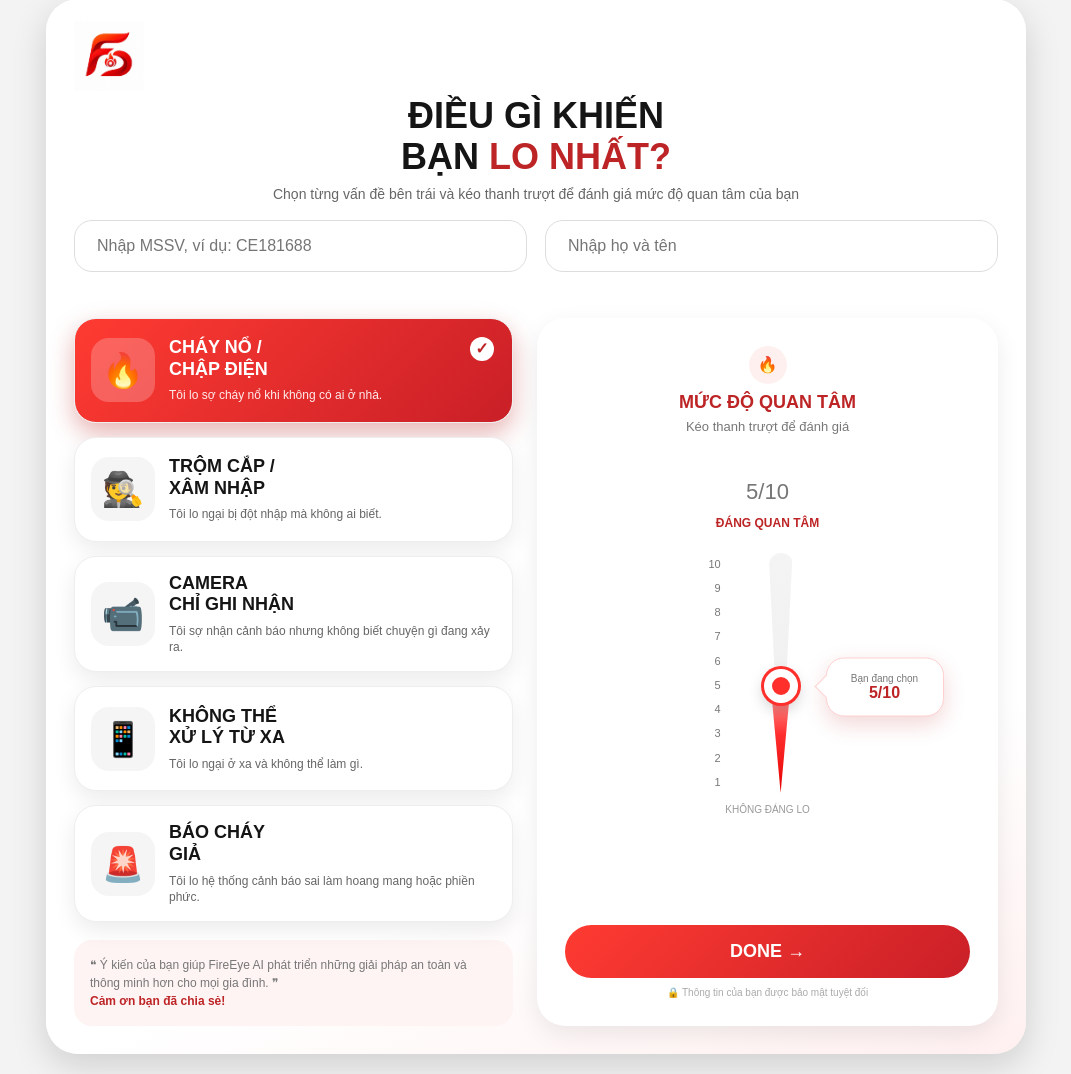
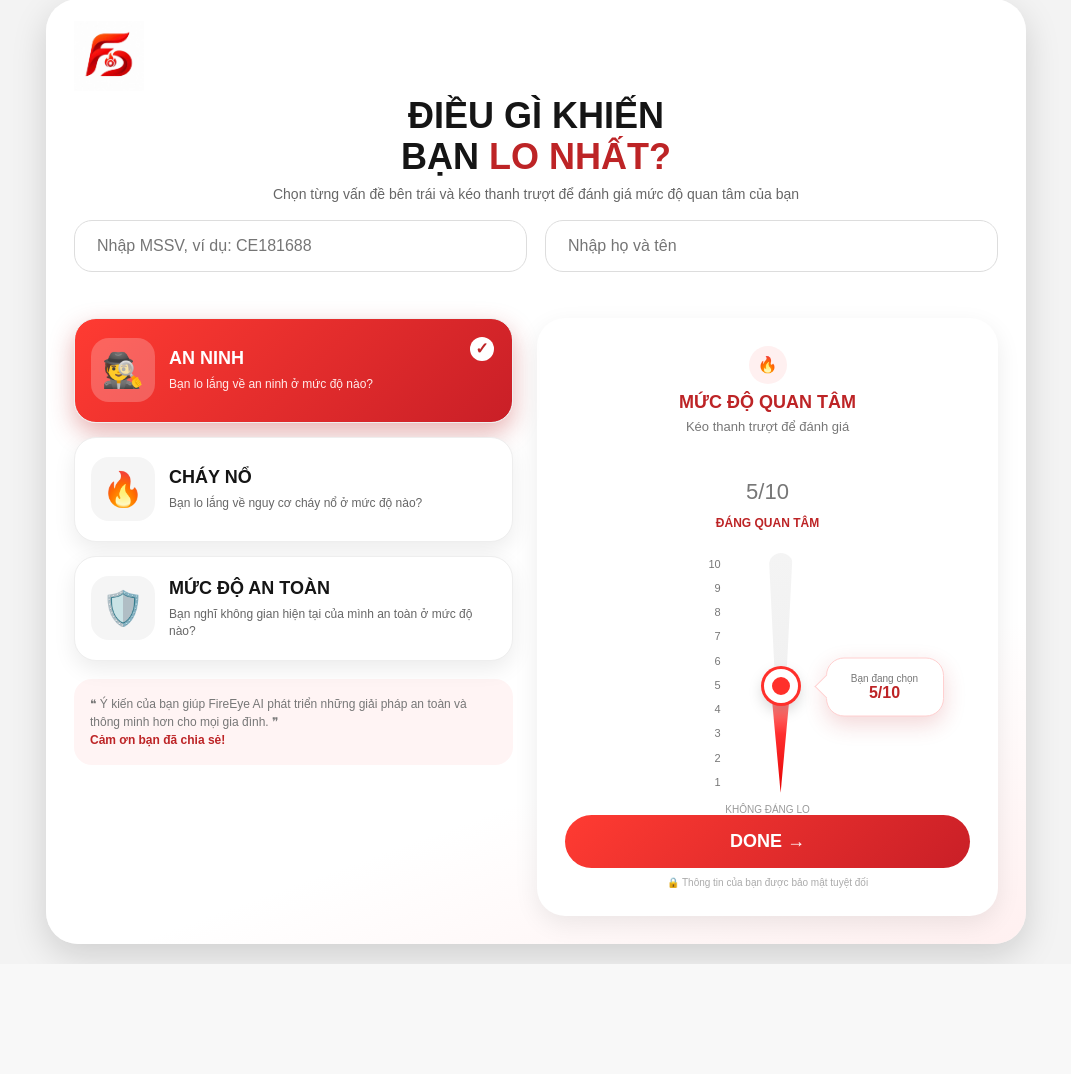
Before and after one commit to Khanhlqce/booth2-survey, a FastAPI app: page / in a window 1280 px wide. Shown: the part 21-1095 px from the top of the page, without its empty margins (104-1175 px from the left). After the commit the page ends 985 px from the top, so only its background shows below. Run offline with FastAPI, Linux system fonts and the light colour scheme; data that the repository does not hold is empty; some libraries are stand-ins or nearby versions.

Commit message:
Update survey flow

```diff
--- a/main.py
+++ b/main.py
@@ -118,11 +118,9 @@
 def submit(
     student_id: str = Form(...),
     full_name: str = Form(...),
+    theft_score: int = Form(...),
     fire_score: int = Form(...),
-    theft_score: int = Form(...),
-    camera_score: int = Form(...),
-    remote_score: int = Form(...),
-    false_alarm_score: int = Form(...)
+    safety_score: int = Form(...)
 ):
     student_id = student_id.strip().upper()
     full_name = full_name.strip()
@@ -149,14 +147,14 @@
             created_at
         )
         VALUES (%s, %s, %s, %s, %s, %s, %s, %s)
-        """, (
+                """, (
             student_id,
             full_name,
             fire_score,
             theft_score,
-            camera_score,
-            remote_score,
-            false_alarm_score,
+            safety_score,
+            5,
+            5,
             now_vietnam().strftime("%Y-%m-%d %H:%M:%S")
         ))
 
@@ -192,24 +190,20 @@
 
     cursor.execute("""
     SELECT
+        ROUND(AVG(theft_score), 1),
         ROUND(AVG(fire_score), 1),
-        ROUND(AVG(theft_score), 1),
-        ROUND(AVG(camera_score), 1),
-        ROUND(AVG(remote_score), 1),
-        ROUND(AVG(false_alarm_score), 1)
+        ROUND(AVG(camera_score), 1)
     FROM survey
     """)
     avg = cursor.fetchone()
 
     cursor.execute("""
-    SELECT
+     SELECT
         student_id,
         full_name,
+        theft_score,
         fire_score,
-        theft_score,
         camera_score,
-        remote_score,
-        false_alarm_score,
         created_at
     FROM survey
     ORDER BY id DESC
--- a/templates/index.html
+++ b/templates/index.html
@@ -720,51 +720,31 @@
 
             <div class="left">
 
-                <div class="issue-card active" data-key="fire" onclick="selectIssue('fire')">
-                    <div class="icon-box">🔥</div>
+                <div class="issue-card active" data-key="theft" onclick="selectIssue('theft')">
+    <div class="icon-box">🕵️</div>
     <div class="issue-text">
-                        <h3>CHÁY NỔ /<br>CHẬP ĐIỆN</h3>
-                        <p>Tôi lo sợ cháy nổ khi không có ai ở nhà.</p>
+        <h3>AN NINH</h3>
+        <p>Bạn lo lắng về an ninh ở mức độ nào?</p>
     </div>
     <div class="check">✓</div>
     <div class="done-badge">Đã đánh giá</div>
 </div>
 
-                <div class="issue-card" data-key="theft" onclick="selectIssue('theft')">
-                    <div class="icon-box">🕵️</div>
+<div class="issue-card" data-key="fire" onclick="selectIssue('fire')">
+    <div class="icon-box">🔥</div>
     <div class="issue-text">
-                        <h3>TRỘM CẮP /<br>XÂM NHẬP</h3>
-                        <p>Tôi lo ngại bị đột nhập mà không ai biết.</p>
+        <h3>CHÁY NỔ</h3>
+        <p>Bạn lo lắng về nguy cơ cháy nổ ở mức độ nào?</p>
     </div>
     <div class="check">✓</div>
     <div class="done-badge">Đã đánh giá</div>
 </div>
 
-                <div class="issue-card" data-key="camera" onclick="selectIssue('camera')">
-                    <div class="icon-box">📹</div>
+<div class="issue-card" data-key="safety" onclick="selectIssue('safety')">
+    <div class="icon-box">🛡️</div>
     <div class="issue-text">
-                        <h3>CAMERA<br>CHỈ GHI NHẬN</h3>
-                        <p>Tôi sợ nhận cảnh báo nhưng không biết chuyện gì đang xảy ra.</p>
-                    </div>
-                    <div class="check">✓</div>
-                    <div class="done-badge">Đã đánh giá</div>
-                </div>
-
-                <div class="issue-card" data-key="remote" onclick="selectIssue('remote')">
-                    <div class="icon-box">📱</div>
-                    <div class="issue-text">
-                        <h3>KHÔNG THỂ<br>XỬ LÝ TỪ XA</h3>
-                        <p>Tôi lo ngại ở xa và không thể làm gì.</p>
-                    </div>
-                    <div class="check">✓</div>
-                    <div class="done-badge">Đã đánh giá</div>
-                </div>
-
-                <div class="issue-card" data-key="false_alarm" onclick="selectIssue('false_alarm')">
-        <div class="icon-box">🚨</div>
-        <div class="issue-text">
-            <h3>BÁO CHÁY<br>GIẢ</h3>
-            <p>Tôi lo hệ thống cảnh báo sai làm hoang mang hoặc phiền phức.</p>
+        <h3>MỨC ĐỘ AN TOÀN</h3>
+        <p>Bạn nghĩ không gian hiện tại của mình an toàn ở mức độ nào?</p>
     </div>
     <div class="check">✓</div>
     <div class="done-badge">Đã đánh giá</div>
@@ -839,12 +819,12 @@
 
     </div>
 
+
        <div class="hidden-inputs">
+    <input type="hidden" name="theft_score" id="theft_score" value="5">
     <input type="hidden" name="fire_score" id="fire_score" value="5">
-        <input type="hidden" name="theft_score" id="theft_score" value="5">
-        <input type="hidden" name="camera_score" id="camera_score" value="5">
-        <input type="hidden" name="remote_score" id="remote_score" value="5">
-        <input type="hidden" name="false_alarm_score" id="false_alarm_score" value="5">
+    <input type="hidden" name="safety_score" id="safety_score" value="5">
+</div>
     </div>
 
     </form>
@@ -910,14 +890,12 @@
         doneButton.style.cursor = "not-allowed";
     }
 });
-    let currentIssue = "fire";
+   let currentIssue = "theft";
 
 let scores = {
+    theft: 5,
     fire: 5,
-        theft: 5,
-        camera: 5,
-        remote: 5,
-        false_alarm: 5
+    safety: 5
 };
 
     function selectIssue(key){
```
Also changed, not shown: templates/admin.html (+12 -34 lines), templates/thanks.html (+63 -8 lines). Lines whose indentation alone changed are shown as unchanged.
